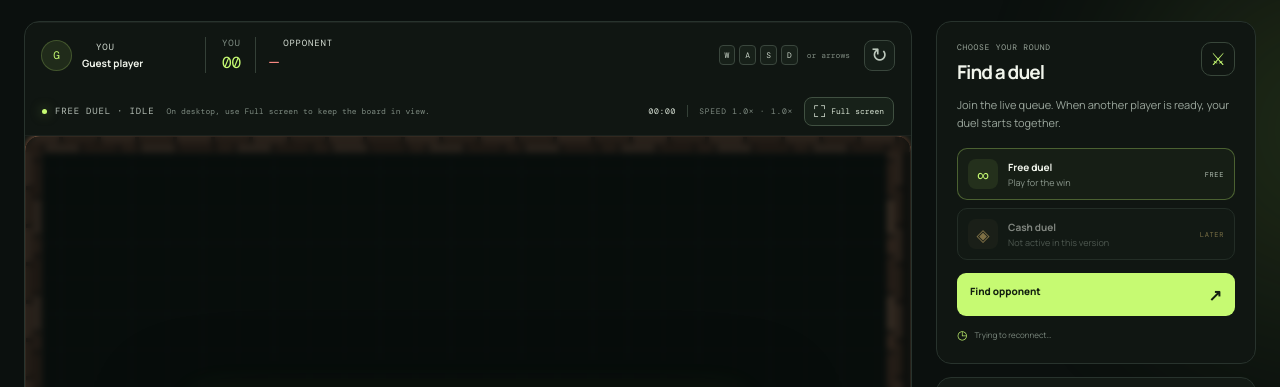
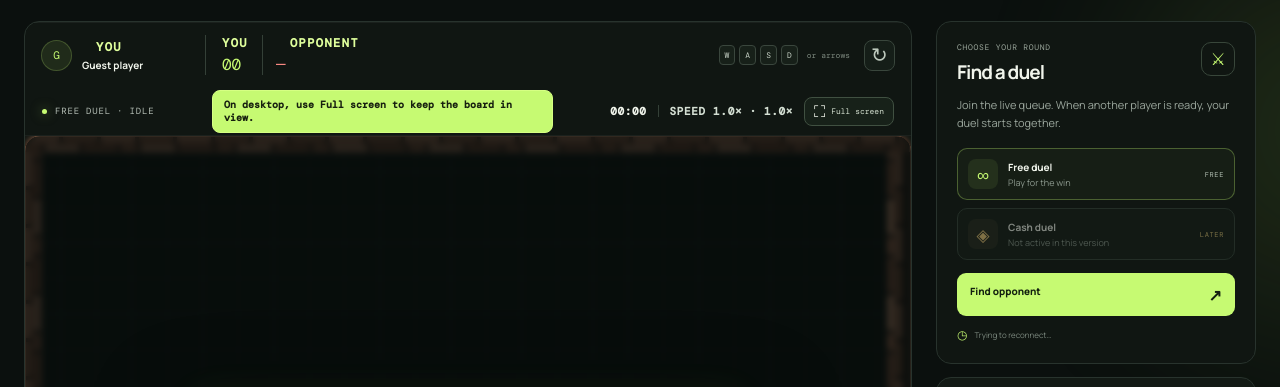
Before and after one commit to snakegameonsol-web/snake-duel, a plain HTML site: page index.html in a window 1280 px wide. Shown: the part 339-726 px from the top of the page. Drawn offline with nearby package versions, Linux system fonts and the light colour scheme.

Commit message:
Improve match status label readability

```diff
--- a/style.css
+++ b/style.css
@@ -86,3 +86,33 @@
 /* Clearer player and opponent labels in the status bar. */
 .player-caption,.opponent-score span,.score-box span{font-size:9px}
 @media(max-width:560px){.player-caption,.opponent-score span,.score-box span{font-size:8px}}
+/* Stronger readability for player labels and match details. */
+.player-caption,.opponent-score span,.score-box span{
+  color:#dfff9c!important;
+  font-size:12px!important;
+  font-weight:800!important;
+  letter-spacing:.12em;
+}
+.match-meta{
+  color:#d4dfd3;
+  font:700 11px 'DM Mono',monospace;
+  letter-spacing:.06em;
+}
+.match-meta span:first-child{color:#f0f4eb}
+.fullscreen-hint{
+  display:inline-flex;
+  align-items:center;
+  width:max-content;
+  max-width:40%;
+  padding:7px 11px;
+  border:1px solid #d6ff83;
+  border-radius:8px;
+  background:#c6fa72;
+  color:#17200f;
+  font:800 10px/1.35 'DM Mono',monospace;
+  letter-spacing:0;
+}
+@media(max-width:560px){
+  .player-caption,.opponent-score span,.score-box span{font-size:10px!important}
+  .match-meta{font-size:9px;gap:5px}
+}
```
